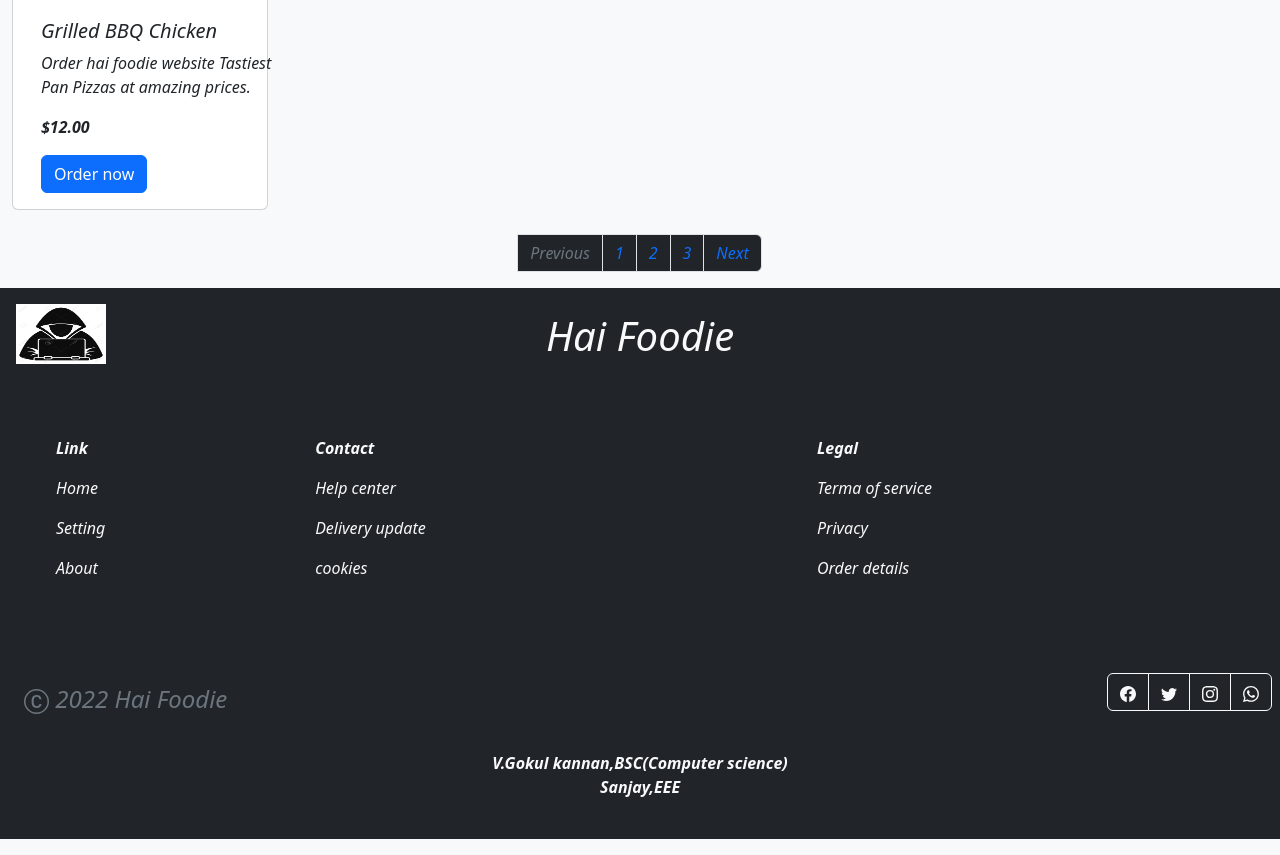
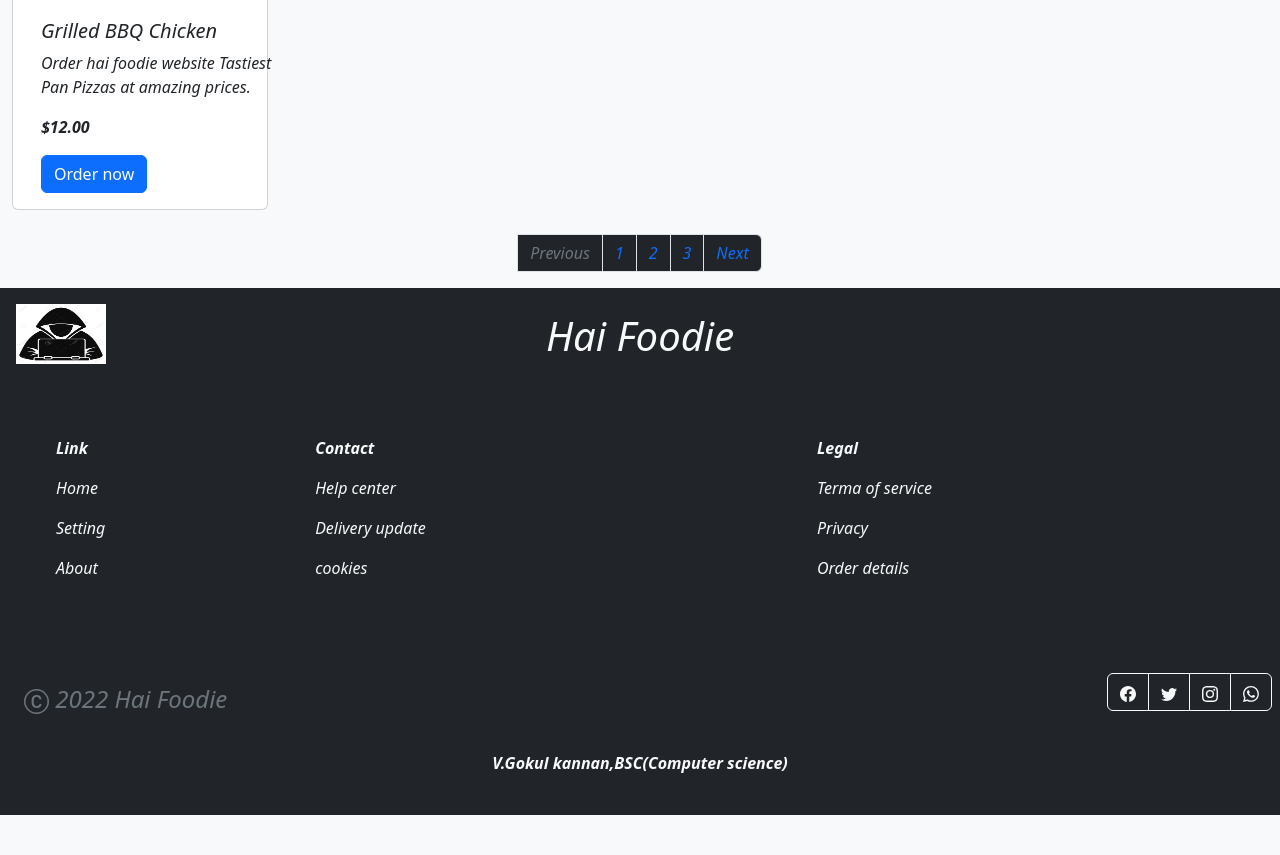
Before and after one commit to gokul2405/hai, a plain HTML site: page index.html in a window 1280 px wide. Shown: the part 1468-2323 px from the top of the page. After the commit the page ends 2299 px from the top, so only its background shows below. Drawn offline with nearby package versions, Linux system fonts and the light colour scheme.

Commit message:
Update index.html

```diff
--- a/index.html
+++ b/index.html
@@ -248,7 +248,7 @@
        </div>
       </div>
       </div>
-      <p class="text-light text-center fw-bolder p-2">V.Gokul kannan,BSC(Computer science) <br>Sanjay,EEE</p>
+      <p class="text-light text-center fw-bolder p-2">V.Gokul kannan,BSC(Computer science)</p>
       <p class="text-primary fw-bolder p-2"></p>
       </div>
     </nav>
```
